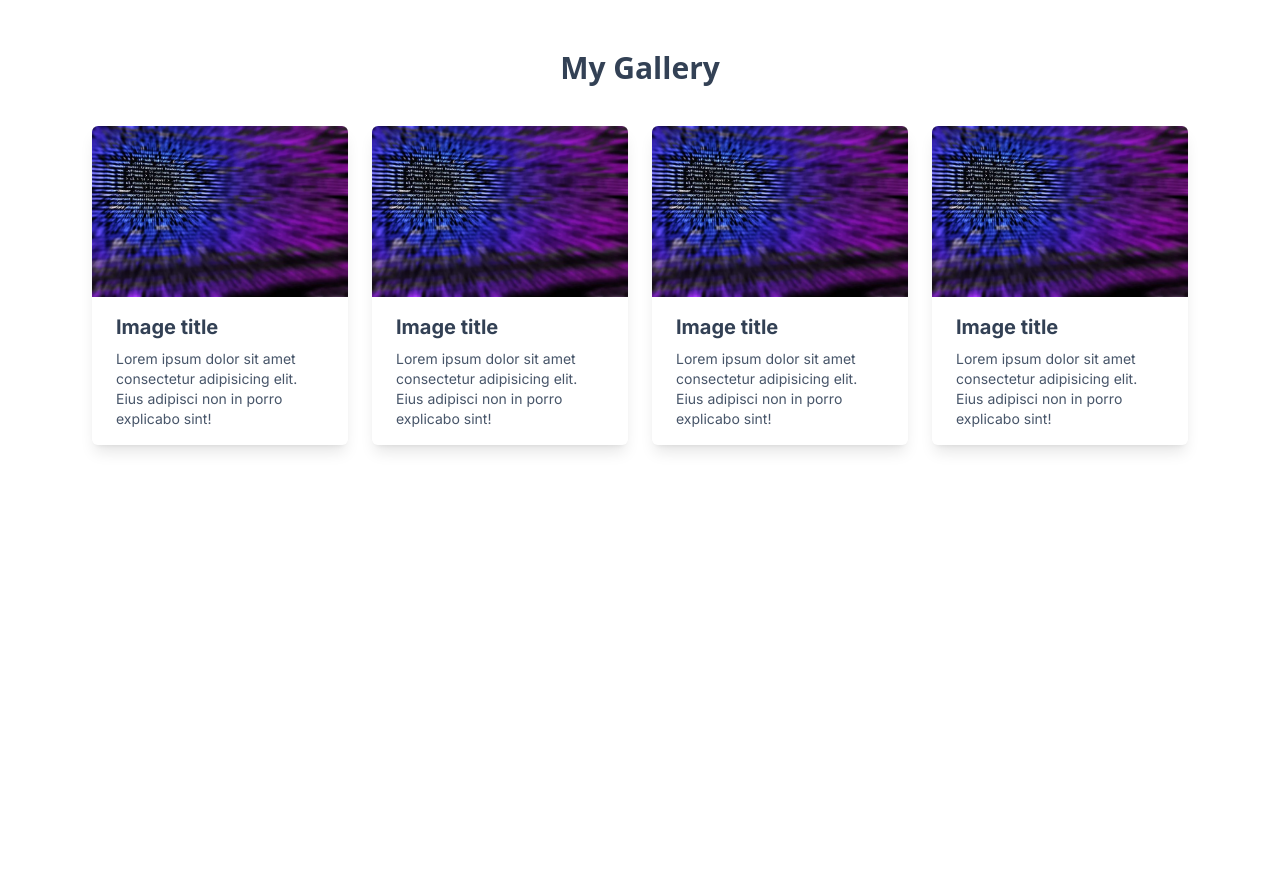
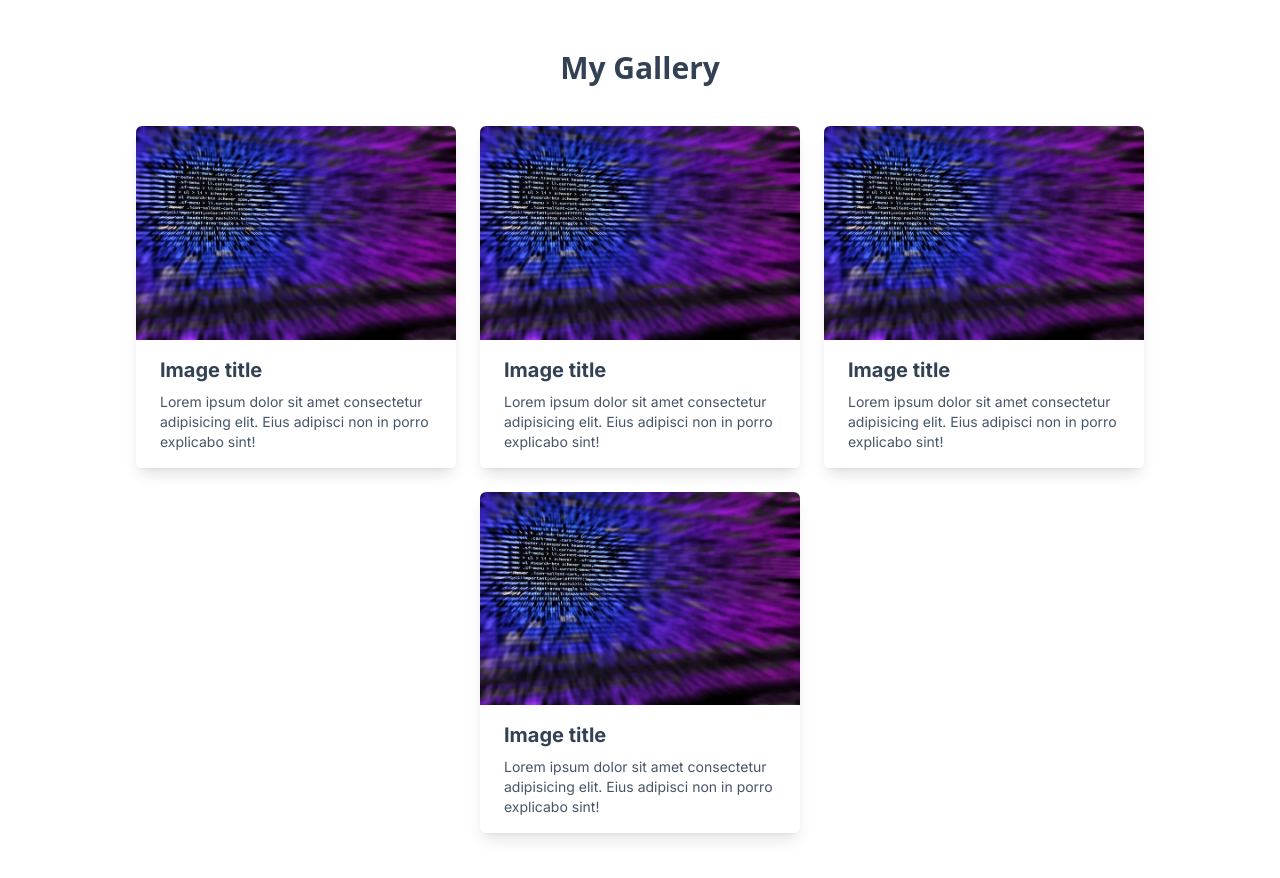
Before and after one commit to GeraAnggaraPutra/tailwind-css, a website: page public/index.html in a window 1280 px wide. Shown: the part 5140-6018 px from the top of the page. Drawn offline with nearby package versions, Linux system fonts and the light colour scheme.

Commit message:
if sm remove mb because we use gap

```diff
--- a/public/index.html
+++ b/public/index.html
@@ -172,28 +172,28 @@
 
     <h2 class="mt-24 mb-10 text-center font-bold text-3xl text-slate-700">My Gallery</h2>
     <div class="container mx-auto px-6 font-inter sm:flex sm:flex-wrap sm:gap-6 sm:justify-center">
-      <div class="rounded-md shadow-lg overflow-hidden mb-10 sm:w-64">
+      <div class="rounded-md shadow-lg overflow-hidden mb-10 sm:mb-0 sm:w-64 md:w-80">
         <img src="img/coding.jpg" class="w-full" alt="">
         <div class="px-6 py-4">
           <div class="font-bold text-xl mb-2 text-slate-700">Image title</div>
           <p class="text-sm text-slate-600">Lorem ipsum dolor sit amet consectetur adipisicing elit. Eius adipisci non in porro explicabo sint!</p>
         </div>
       </div>
-      <div class="rounded-md shadow-lg overflow-hidden mb-10 sm:w-64">
+      <div class="rounded-md shadow-lg overflow-hidden mb-10 sm:mb-0 sm:w-64 md:w-80">
         <img src="img/coding.jpg" class="w-full" alt="">
         <div class="px-6 py-4">
           <div class="font-bold text-xl mb-2 text-slate-700">Image title</div>
           <p class="text-sm text-slate-600">Lorem ipsum dolor sit amet consectetur adipisicing elit. Eius adipisci non in porro explicabo sint!</p>
         </div>
       </div>
-      <div class="rounded-md shadow-lg overflow-hidden mb-10 sm:w-64">
+      <div class="rounded-md shadow-lg overflow-hidden mb-10 sm:mb-0 sm:w-64 md:w-80">
         <img src="img/coding.jpg" class="w-full" alt="">
         <div class="px-6 py-4">
           <div class="font-bold text-xl mb-2 text-slate-700">Image title</div>
           <p class="text-sm text-slate-600">Lorem ipsum dolor sit amet consectetur adipisicing elit. Eius adipisci non in porro explicabo sint!</p>
         </div>
       </div>
-      <div class="rounded-md shadow-lg overflow-hidden mb-10 sm:w-64">
+      <div class="rounded-md shadow-lg overflow-hidden mb-10 sm:mb-0 sm:w-64 md:w-80">
         <img src="img/coding.jpg" class="w-full" alt="">
         <div class="px-6 py-4">
           <div class="font-bold text-xl mb-2 text-slate-700">Image title</div>
```
